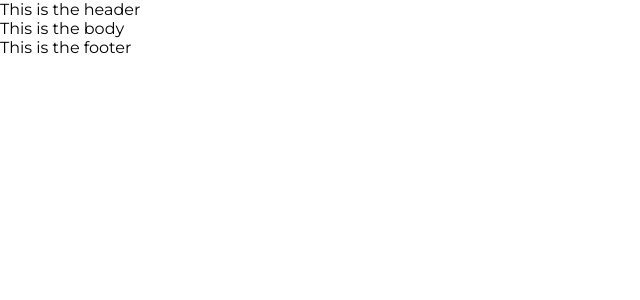
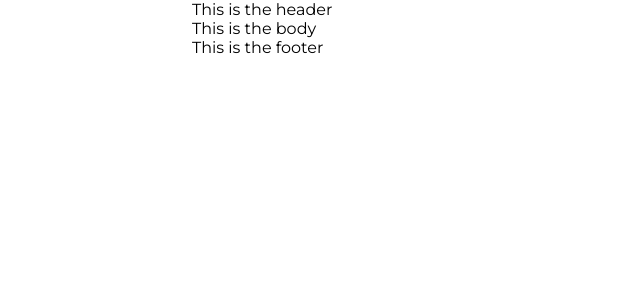
Before and after one commit to TylanM/portfolio-website, a React (Create React App) app in the folder portfolio-website/: page / in a window 1280 px wide. Shown: the top 300 px of the page, without its empty margins (0-640 px from the left). Built offline with nearby package versions, Linux system fonts and the light colour scheme.

Commit message:
Added styling to Home component

```diff
--- a/portfolio-website/src/components/home/home.css
+++ b/portfolio-website/src/components/home/home.css
@@ -0,0 +1,22 @@
+html {
+    scroll-behavior: smooth;
+}
+
+.home {
+    display: flex;
+    flex-direction: column;
+    width: 70%;
+    margin: auto;
+}
+
+@media only screen and (max-width:1024px) {
+    .home {
+        width: 90%;
+    }
+}
+
+@media only screen and (max-width:512px) {
+    .home {
+        width: 100%;
+    }
+}
--- a/portfolio-website/src/components/home/index.js
+++ b/portfolio-website/src/components/home/index.js
@@ -12,11 +12,9 @@ function Home() {
             </div>
             <div>
                 <Body />
-
             </div>
             <div>
                 <Footer />
-
             </div>
         </div>
     )
```
